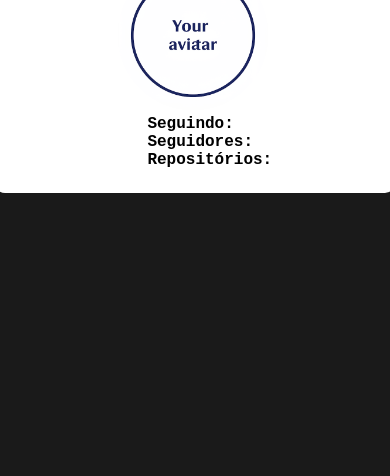
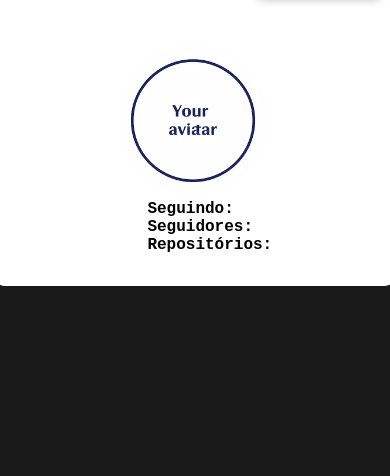
Before and after one commit to Dyego27/Github-API, a plain HTML site: page assets/index.html in a window 390 px wide. Shown: the part 368-844 px from the top of the page. Drawn offline with Linux system fonts and the light colour scheme.

Commit message:
responsitividade mobile feita

```diff
--- a/assets/CSS/container.css
+++ b/assets/CSS/container.css
@@ -14,7 +14,7 @@ body {
     flex-direction: column;
     font-family: 'Courier New', Courier, monospace;
     background-color: #fff;
-    padding: 1.5rem 3rem;
+    padding: 2rem 3rem;
     border-radius: 10px;
 }
 
@@ -78,6 +78,12 @@ button:hover {
 }
 
 @media (max-width:780px) {
+    body{
+        display: flex;
+        align-items: center;
+        justify-content:center;
+        min-height: 90dvh;
+    }
     .container{
         width: 400px;
     }
```
